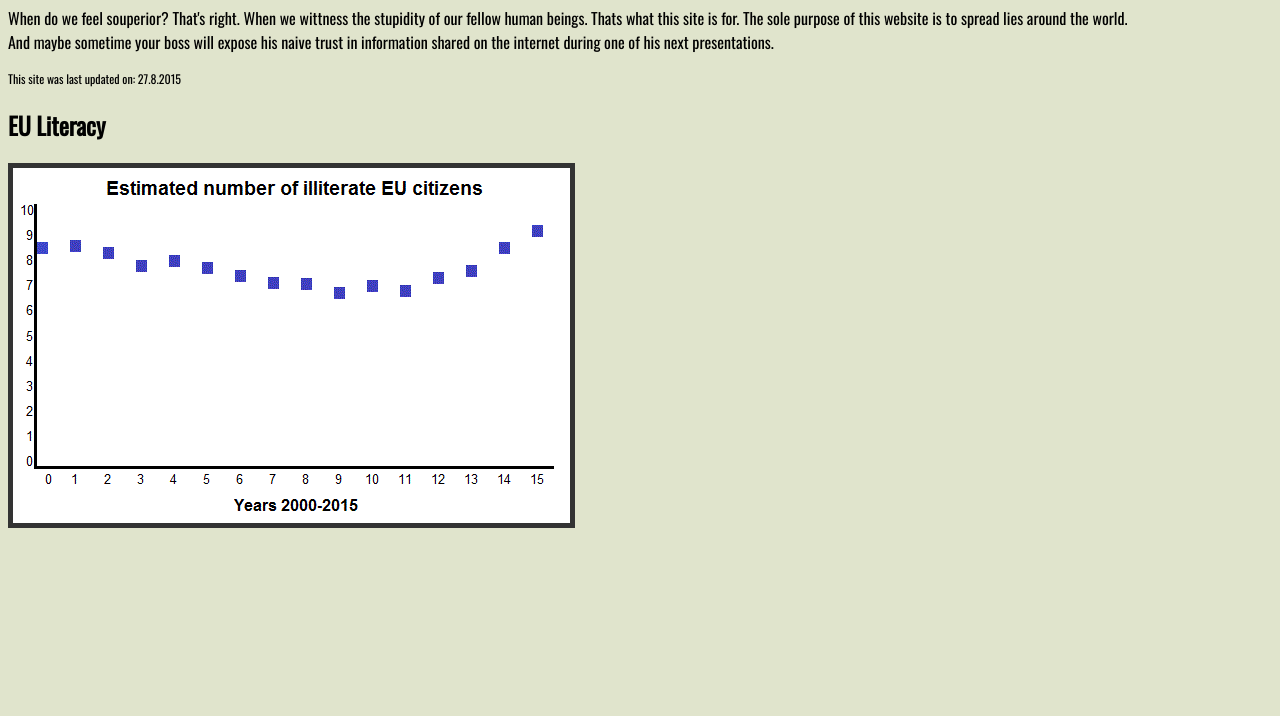
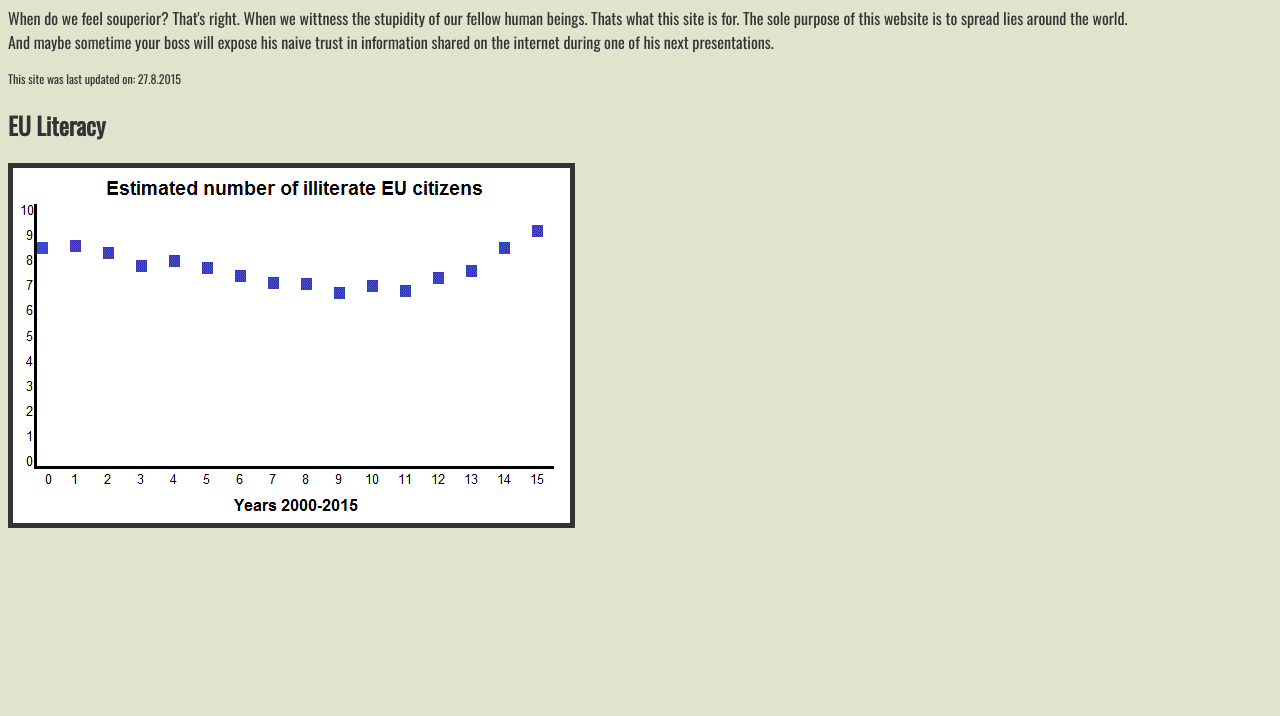
Before and after one commit to Nopx/Nopx.github.io, a plain HTML site: page index.html in a window 1280 px wide. Shown: the part 84-800 px from the top of the page. Drawn offline with nearby package versions, Linux system fonts and the light colour scheme.

Commit message:
Playing around

```diff
--- a/standart.css
+++ b/standart.css
@@ -4,11 +4,7 @@ html{
 	text-align: left;
 	margin left: 200px;
 	font-family: 'Oswald', sans-serif;
-<<<<<<< HEAD
 	color:#333333;
-=======
-	color:#000000;
->>>>>>> 91afdfef947ebabd8426cdf919d68d435528d75e
 }
 
 h1{
```
